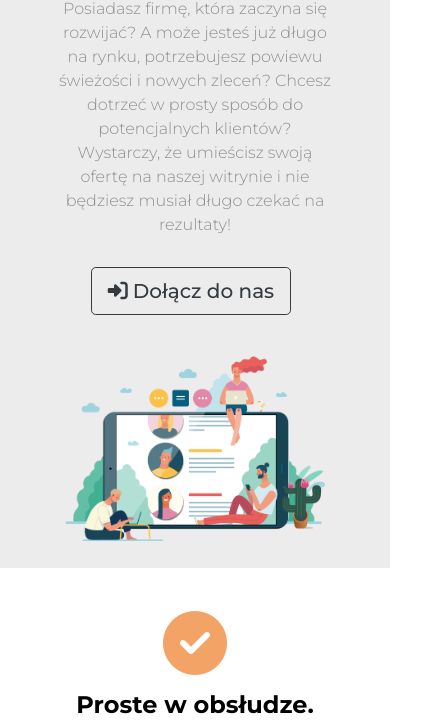
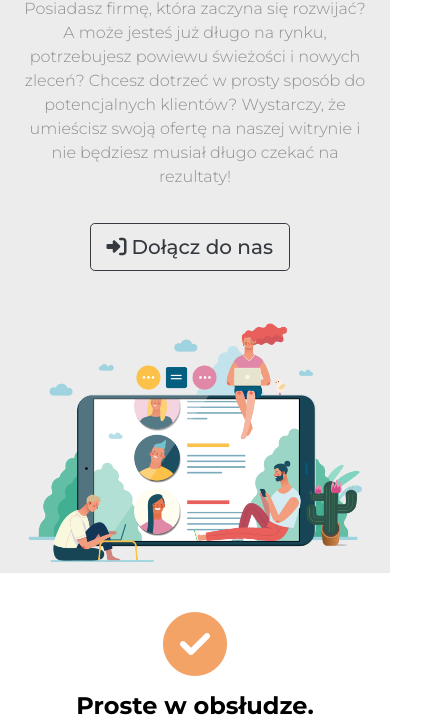
Before and after one commit to 2sty/AskYourNeighbour, a plain HTML site: page index.html in a window 390 px wide. Shown: the part 486-1211 px from the top of the page, 438 px wide, since content can reach past the window. Drawn offline with nearby package versions, Linux system fonts and the light colour scheme; a web font is replaced by a local one.

Commit message:
optimized for mobiles

```diff
--- a/css/styles.css
+++ b/css/styles.css
@@ -68,6 +68,12 @@ p{
 @media (max-width: 990px){
   #title{
     text-align: center;
+  }
+  .container-fluid {
+    padding: 5% 5%;
+  }
+  #title .container-fluid{
+    padding: 3% 5%;
   }
 }
 /* Buttons */
```
